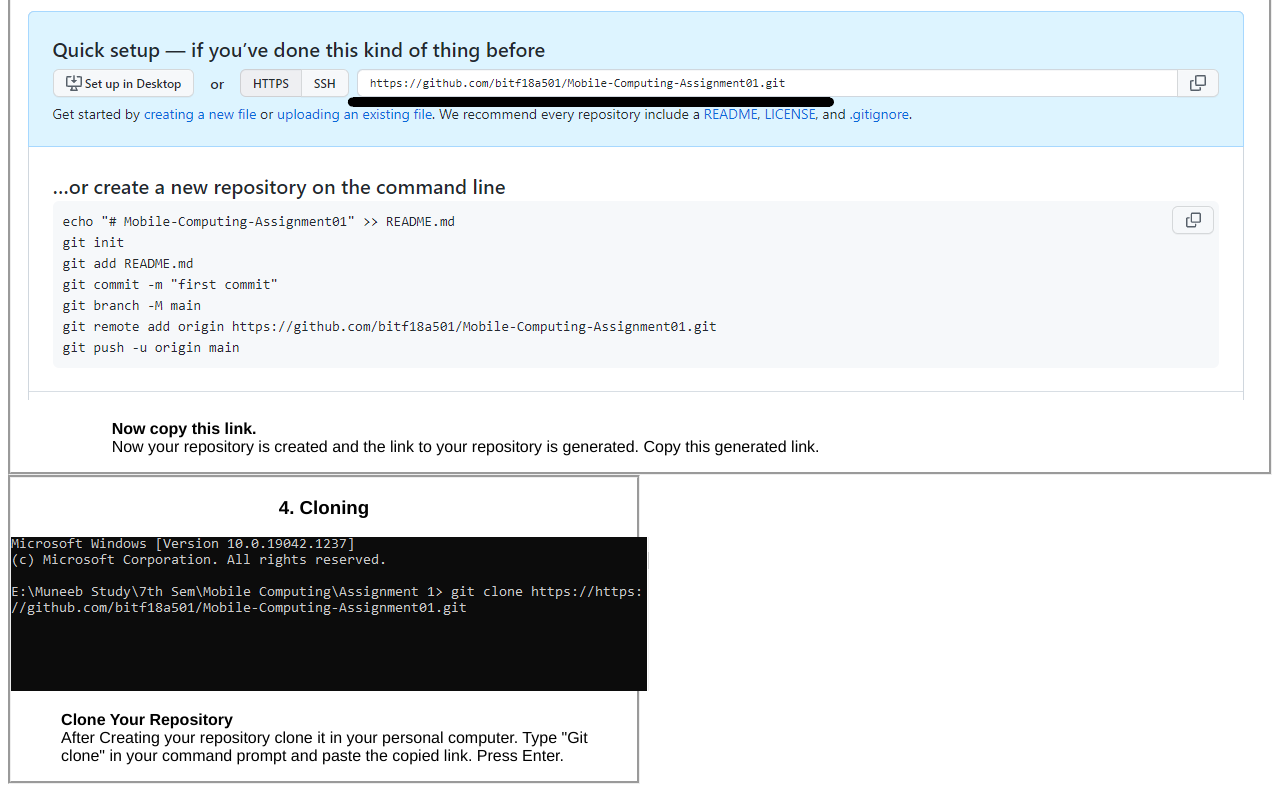
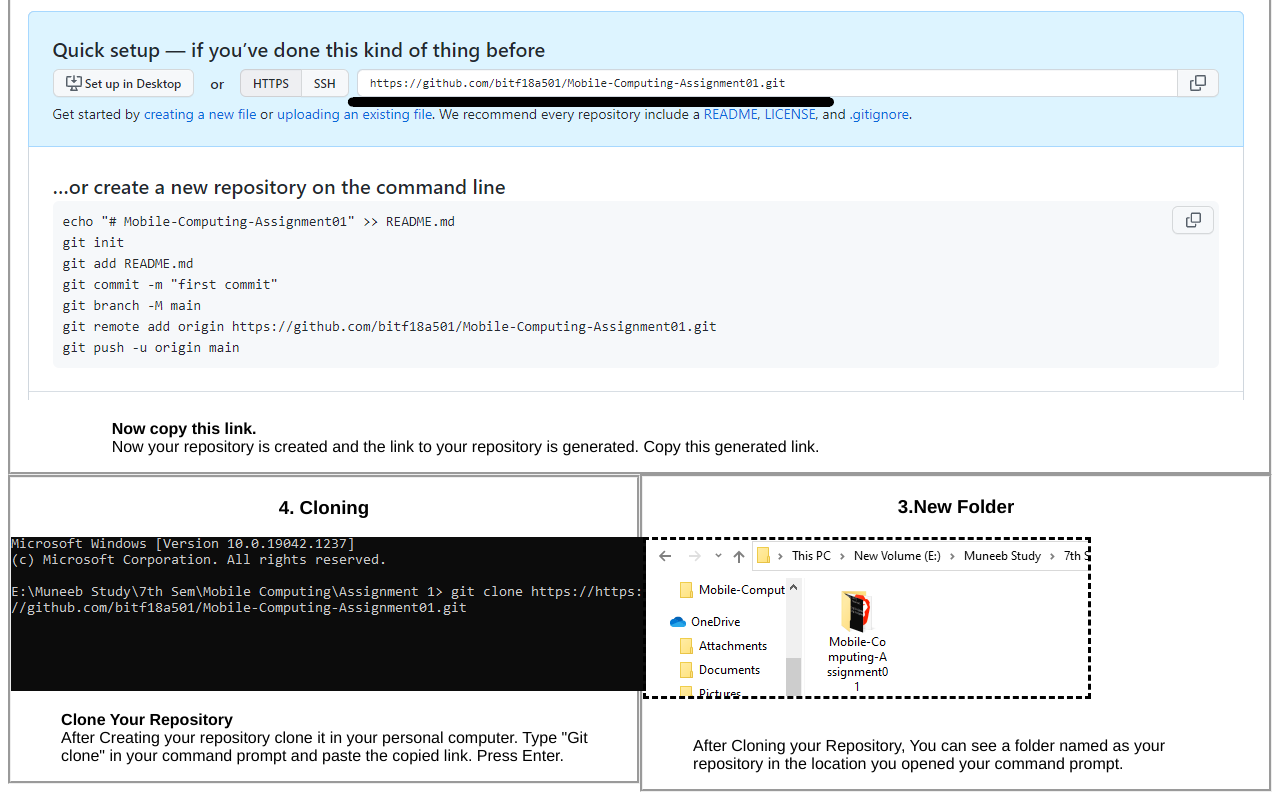
Before and after one commit to bitf18a501/Mobile-Computing-Assignment01, a plain HTML site: page index.html in a window 1280 px wide. Shown: the part 806-1606 px from the top of the page. Drawn offline with Linux system fonts and the light colour scheme.

Commit message:
New Clone Folder Shown

```diff
--- a/index.html
+++ b/index.html
@@ -84,6 +84,22 @@
 	</div>
 
 
+<div class="row2" style="margin-top: -310px" >
+		<p>
+			<center>
+				<h3><b>3.New Folder</b></h3>
+			</center>
+		</p>
+		<img src="Screenshot_1.png" style="border-style: dashed;"   >
+		<p style="margin-left: 8%; margin-right: 7%; ">
+			<b>
+
+			</b>
+			<br>
+			After Cloning your Repository, You can see a folder named as your repository in the location you opened your command prompt.
+		</p>
+	</div>
+
 
 </body>
 </html>
```
Also changed, not shown: Screenshot_1.png (added).
